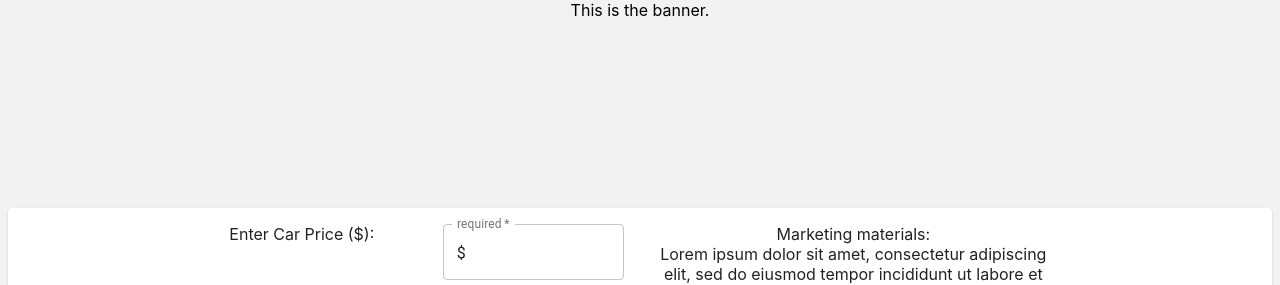
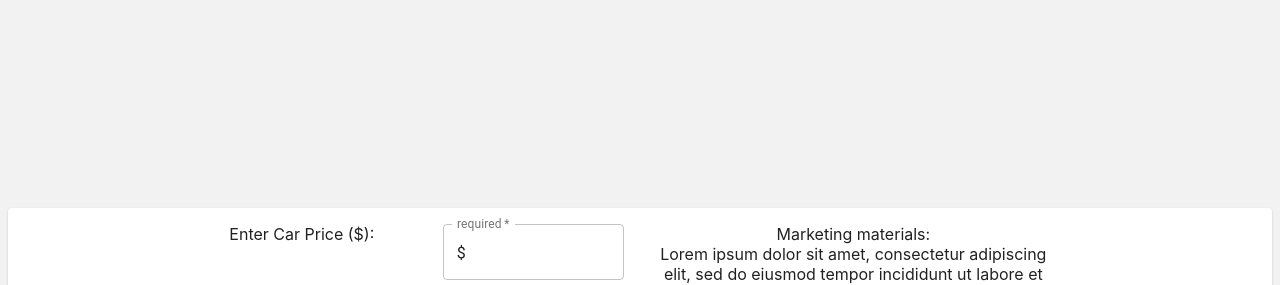
Before and after one commit to milosbunijevac/creditAppTakeHomeMilosB, a React (Create React App) app: page / in a window 1280 px wide. Shown: the top 285 px of the page. Built offline with nearby package versions, Linux system fonts and the light colour scheme.

Commit message:
Changed the site tab title

```diff
--- a/public/index.html
+++ b/public/index.html
@@ -24,7 +24,7 @@
       work correctly both with client-side routing and a non-root public URL.
       Learn how to configure a non-root public URL by running `npm run build`.
     -->
-    <title>React App</title>
+    <title>Credit App Take Home</title>
   </head>
   <body>
     <noscript>You need to enable JavaScript to run this app.</noscript>
--- a/src/Components/Banner/Banner.js
+++ b/src/Components/Banner/Banner.js
@@ -2,11 +2,7 @@ import React from "react";
 import "./Banner.css";
 
 const Banner = () => {
-  return (
-    <div id="mainBanner">
-      <div>This is the banner.</div>
-    </div>
-  );
+  return <div id="mainBanner"></div>;
 };
 
 export default Banner;
```
